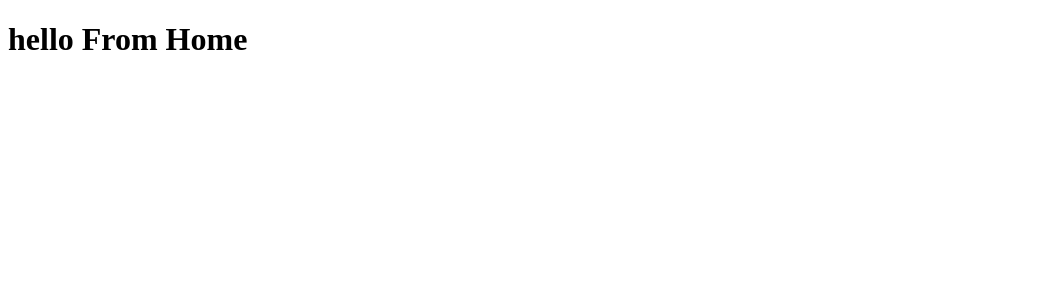
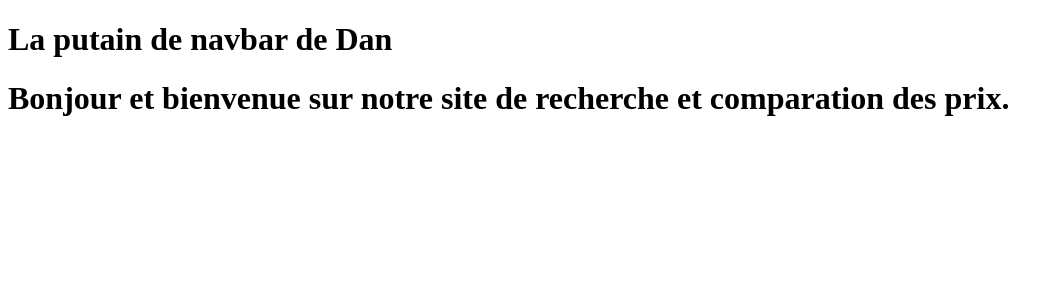
Before and after one commit to Skuskusku13/la_recherche_td, a Next.js app: page / in a window 1280 px wide. Shown: the top 300 px of the page, without its empty margins (0-1063 px from the left). Built offline with nearby package versions, Linux system fonts and the light colour scheme.

Commit message:
preparation

```diff
--- /dev/null
+++ b/components/Navbar.jsx
@@ -0,0 +1,11 @@
+import React from 'react'
+
+ const Navbar = () => {
+  return (
+    <>
+    <h1>La putain de navbar de Dan</h1>
+    </>
+  )
+}
+
+export default Navbar
--- a/pages/_app.js
+++ b/pages/_app.js
@@ -1,6 +1,9 @@
+import Navbar from '../components/Navbar';
+
 function MyApp({ Component, pageProps }) {
     return (
         <>
+            <Navbar />
             <Component {...pageProps} />
         </>
     );
--- a/pages/index.js
+++ b/pages/index.js
@@ -3,7 +3,7 @@ import React from 'react';
 const Home = () => {
     return (
         <>
-            <h1>hello From Home</h1>
+            <h1>Bonjour et bienvenue sur notre site de recherche et comparation des prix.</h1>
         </>
     );
 };
```
